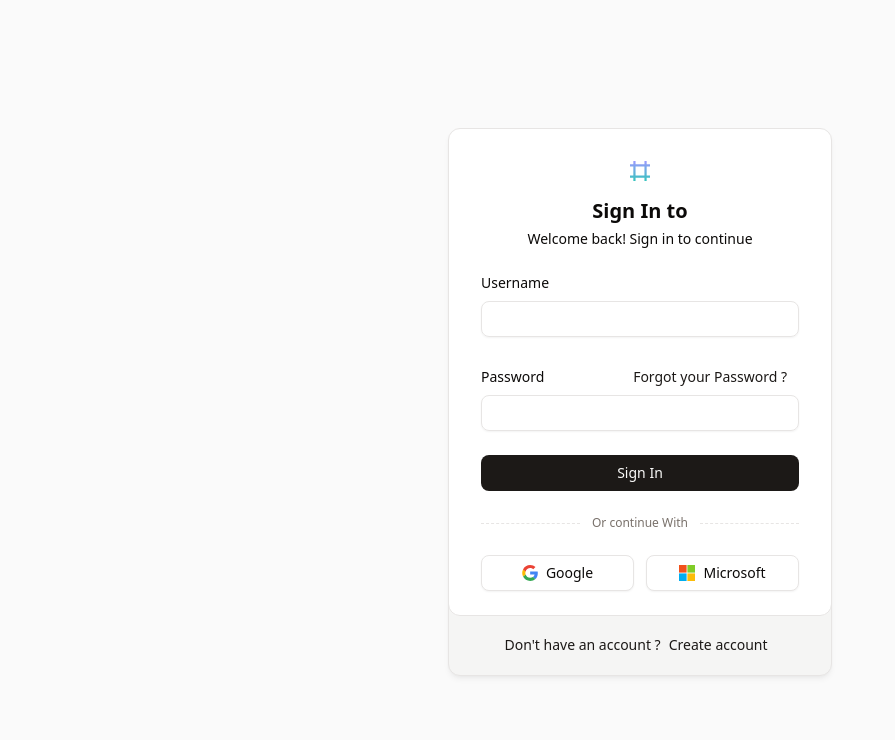
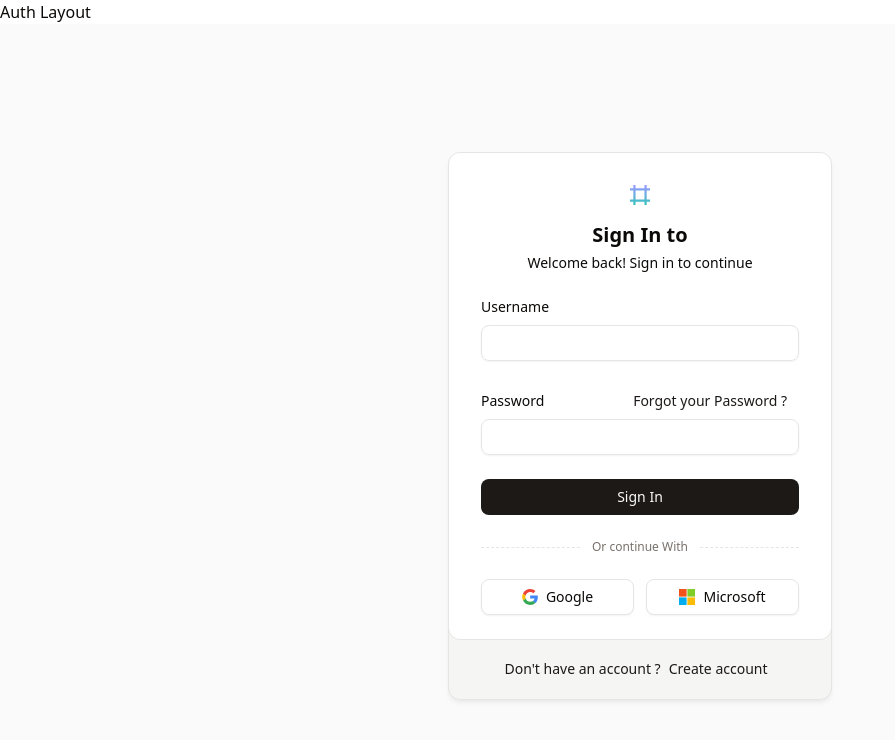
Before and after one commit to drbarzaga/goalwave, a Next.js app: page /login in a window 1280 px wide. Shown: the top 740 px of the page, without its empty margins (0-895 px from the left). Built offline with nearby package versions, Linux system fonts and the light colour scheme; no server answers.

Commit message:
Add layout and page components for app, auth, and marketing sections; implement basic structure for dashboard, login, sign-up, and forgot password pages.

```diff
--- /dev/null
+++ b/src/app/(app)/dashboard/page.tsx
@@ -0,0 +1,5 @@
+import React from "react";
+
+export default function DashboardPage() {
+  return <div>Dashboard Page</div>;
+}
--- /dev/null
+++ b/src/app/(app)/layout.tsx
@@ -0,0 +1,10 @@
+import React from "react";
+
+export default function layout({ children }: { children: React.ReactNode }) {
+  return (
+    <div>
+      App Layout
+      {children}
+    </div>
+  );
+}
--- /dev/null
+++ b/src/app/(auth)/layout.tsx
@@ -0,0 +1,10 @@
+import React from "react";
+
+export default function layout({ children }: { children: React.ReactNode }) {
+  return (
+    <div>
+      Auth Layout
+      {children}
+    </div>
+  );
+}
--- /dev/null
+++ b/src/app/(marketing)/layout.tsx
@@ -0,0 +1,10 @@
+import React from "react";
+
+export default function layout({ children }: { children: React.ReactNode }) {
+  return (
+    <div>
+      Marketing Layout
+      {children}
+    </div>
+  );
+}
--- /dev/null
+++ b/src/components/features/auth/login-form.tsx
@@ -0,0 +1,7 @@
+"use client";
+
+import React from "react";
+
+export default function LoginForm() {
+  return <div>LoginForm</div>;
+}
--- /dev/null
+++ b/src/components/features/auth/signup-form.tsx
@@ -0,0 +1,7 @@
+"use client";
+
+import React from "react";
+
+export default function SignupForm() {
+  return <div>SignupForm</div>;
+}
```
Also changed, not shown: src/app/(app)/goals/page.tsx (added), src/app/(app)/settings/page.tsx (added), src/app/(auth)/forgot-password/page.tsx (renamed from src/app/forgot-password/page.tsx), src/app/(auth)/login/page.tsx (renamed from src/app/login/page.tsx), src/app/(auth)/sign-up/page.tsx (renamed from src/app/sign-up/page.tsx), src/app/(marketing)/page.tsx (renamed from src/app/page.tsx).
